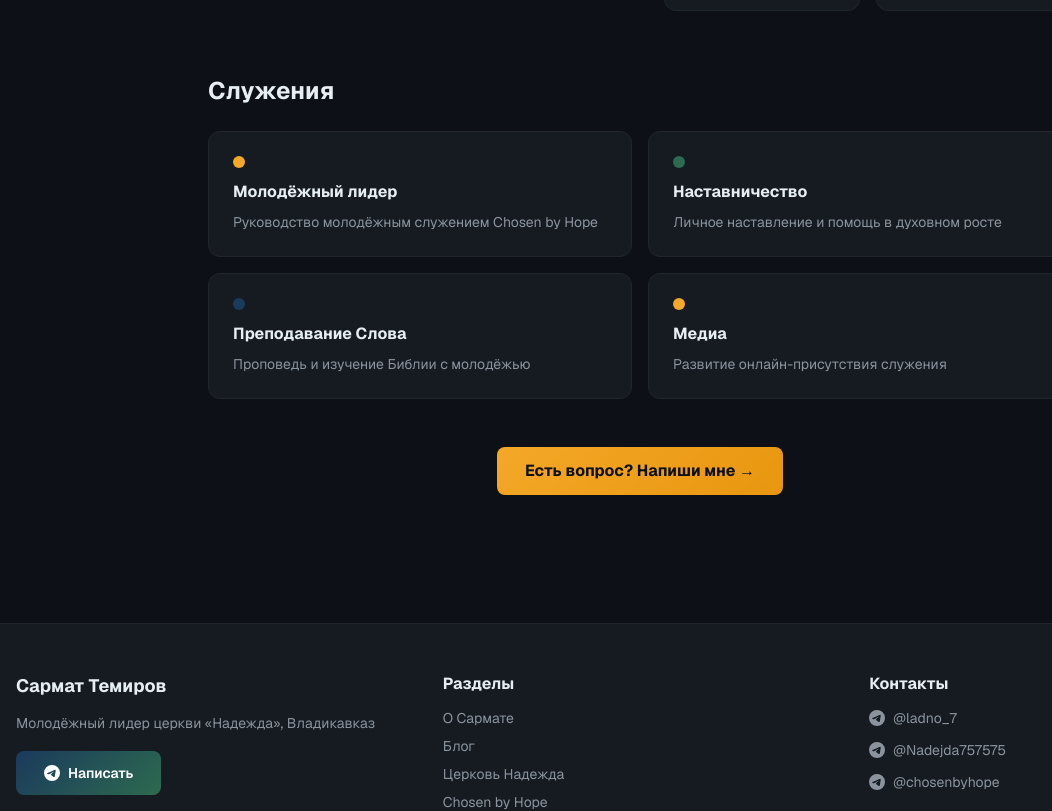
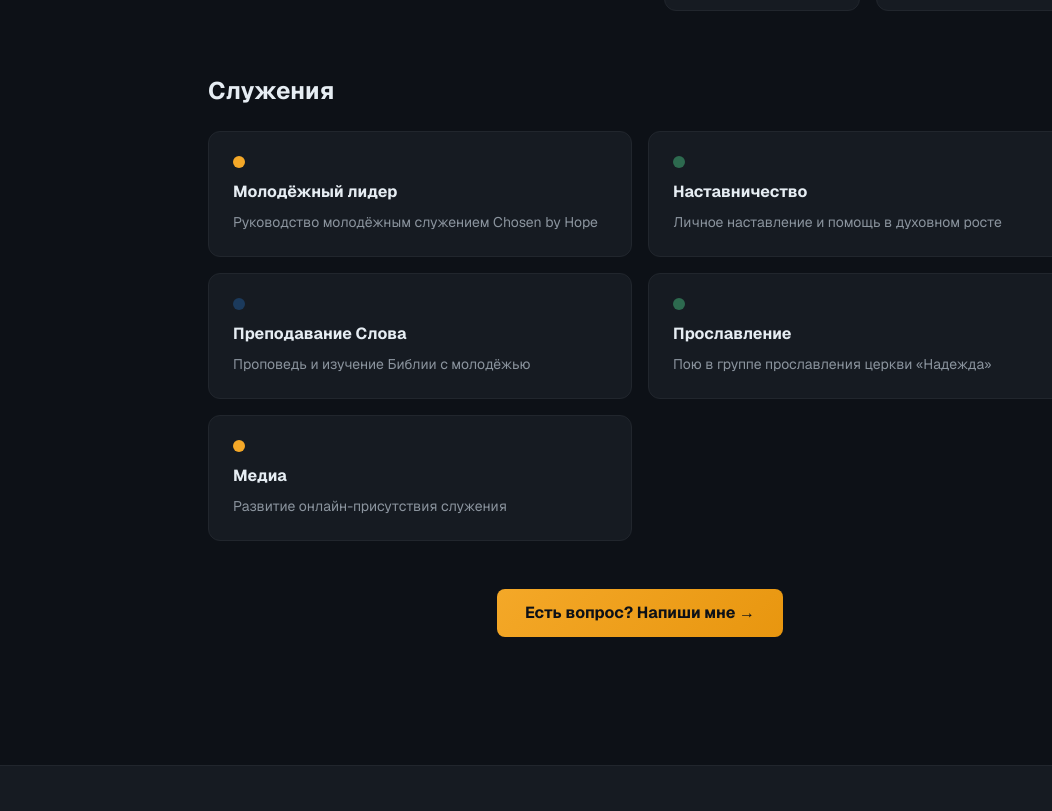
Before and after one commit to sarmtem-t7/site, a Next.js app: page /about in a window 1280 px wide. Shown: the part 802-1613 px from the top of the page, without its empty margins (0-1052 px from the left). Built offline with nearby package versions, Linux system fonts and the light colour scheme.

Commit message:
feat: add worship ministry card to about page

```diff
--- a/app/about/page.tsx
+++ b/app/about/page.tsx
@@ -83,6 +83,7 @@ export default function AboutPage() {
             { title: "Молодёжный лидер", desc: "Руководство молодёжным служением Chosen by Hope", color: "#F4A828" },
             { title: "Наставничество", desc: "Личное наставление и помощь в духовном росте", color: "#2D6A4F" },
             { title: "Преподавание Слова", desc: "Проповедь и изучение Библии с молодёжью", color: "#1B3A5C" },
+            { title: "Прославление", desc: "Пою в группе прославления церкви «Надежда»", color: "#2D6A4F" },
             { title: "Медиа", desc: "Развитие онлайн-присутствия служения", color: "#F4A828" },
           ].map((item) => (
             <div key={item.title} className="card p-6">
```
